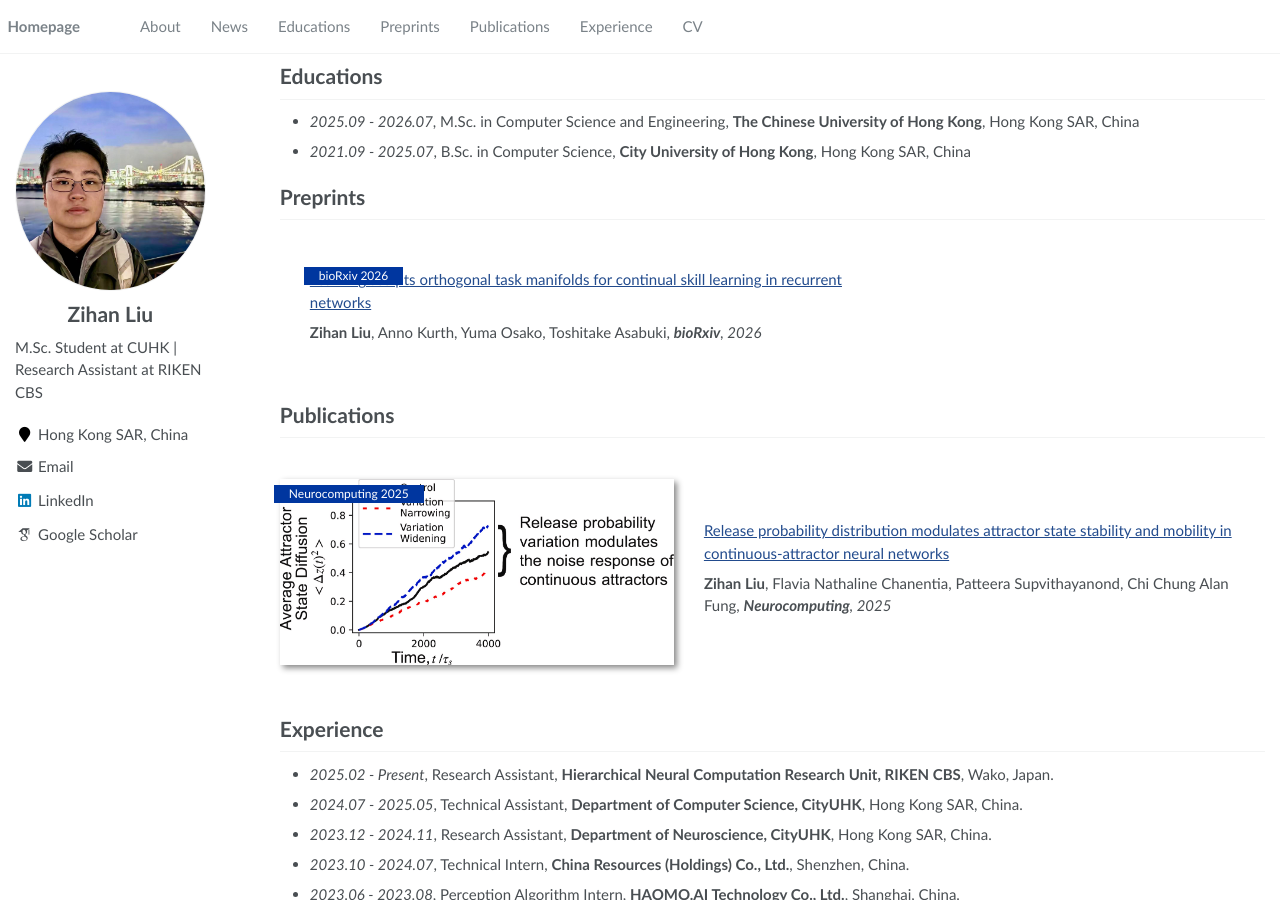
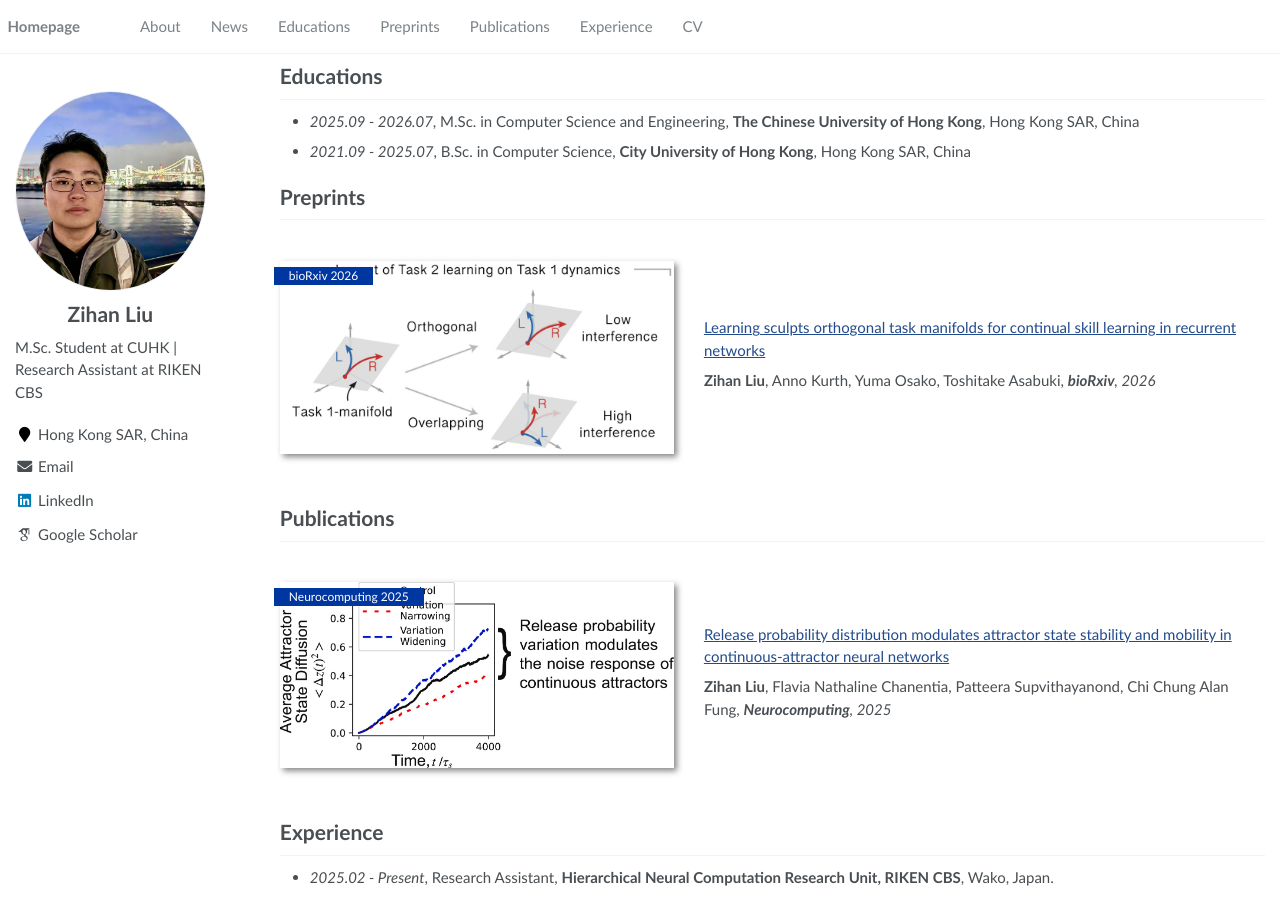
Before and after one commit to zihanliu987/zihanliu987.github.io, a Jekyll site: the page built from _pages/about.md, in a window 1280 px wide and 900 px high, scrolled down 517 px. Built offline with Jekyll 4.4.1, drawn with Linux system fonts in a browser that asks for light colours; some web fonts are replaced.

Commit message:
Add image for bioRxiv preprint
Co-authored-by: Cursor <cursoragent@cursor.com>

```diff
--- a/_pages/about.md
+++ b/_pages/about.md
@@ -41,9 +41,8 @@ Apart from these, I am also interested in:
 
 # Preprints
 
-<div class='paper-box'><div class='paper-box-text' markdown="1">
-
-<span class="badge">bioRxiv 2026</span>
+<div class='paper-box'><div class='paper-box-image'><div><div class="badge">bioRxiv 2026</div><img src='images/preprint2026.jpeg' alt="preprint" width="100%"></div></div>
+<div class='paper-box-text' markdown="1">
 
 [Learning sculpts orthogonal task manifolds for continual skill learning in recurrent networks](https://www.biorxiv.org/content/10.64898/2026.02.15.705283.abstract)
 
```
Also changed, not shown: images/preprint2026.jpeg (added).
